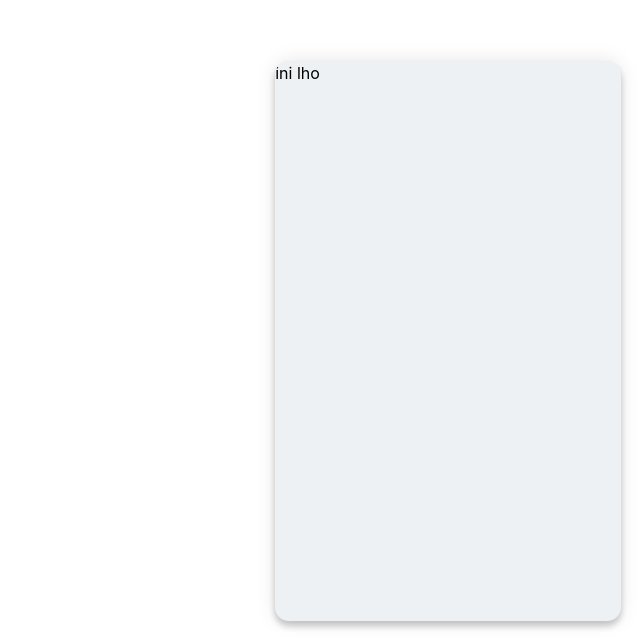
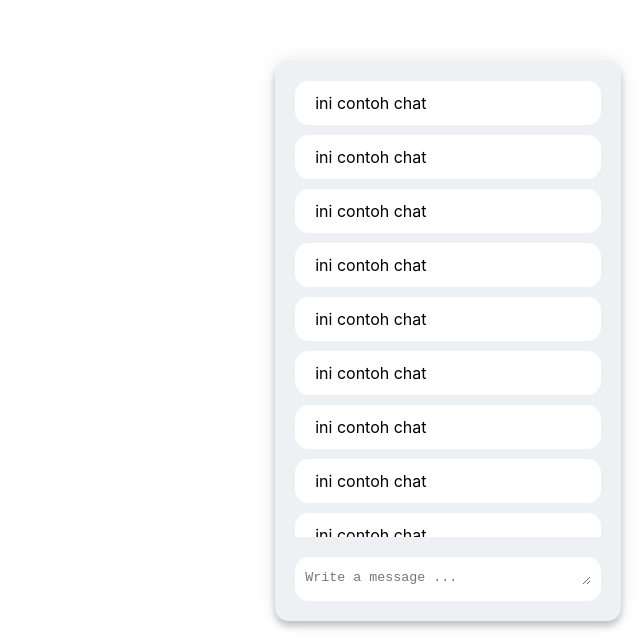
Before and after one commit to madejunes/chatbot-ui-poc, a website built with Vite: page index.html in a window 1280 px wide. Shown: the part 159-800 px from the top of the page, without its empty margins (640-1280 px from the left). Built offline with nearby package versions, Linux system fonts and the light colour scheme.

Commit message:
basic chat and input styling

```diff
--- a/index.html
+++ b/index.html
@@ -7,7 +7,70 @@
     <title>Chatbot UI POC</title>
   </head>
   <body>
-    <div id="widget-app" class="widget-container"></div>
+    <div id="widget-app" class="widget-container">
+      <div class="widget-inner">
+        <div class="chat-header-container"></div>
+        <div class="widget-chat-container">
+          <div class="message-wrapper">
+            <div class="message">ini contoh chat</div>
+          </div>
+          <div class="message-wrapper">
+            <div class="message">ini contoh chat</div>
+          </div>
+
+          <div class="message-wrapper">
+            <div class="message">ini contoh chat</div>
+          </div>
+          <div class="message-wrapper">
+            <div class="message">ini contoh chat</div>
+          </div>
+          <div class="message-wrapper">
+            <div class="message">ini contoh chat</div>
+          </div>
+          <div class="message-wrapper">
+            <div class="message">ini contoh chat</div>
+          </div>
+          <div class="message-wrapper">
+            <div class="message">ini contoh chat</div>
+          </div>
+          <div class="message-wrapper">
+            <div class="message">ini contoh chat</div>
+          </div>
+          <div class="message-wrapper">
+            <div class="message">ini contoh chat</div>
+          </div>
+          <div class="message-wrapper">
+            <div class="message">ini contoh chat</div>
+          </div>
+          <div class="message-wrapper">
+            <div class="message">ini contoh chat</div>
+          </div>
+          <div class="message-wrapper">
+            <div class="message">ini contoh chat</div>
+          </div>
+          <div class="message-wrapper">
+            <div class="message">ini contoh chat</div>
+          </div>
+          <div class="message-wrapper">
+            <div class="message">ini contoh chat</div>
+          </div>
+          <div class="message-wrapper">
+            <div class="message">ini contoh chat</div>
+          </div>
+          <div class="message-wrapper">
+            <div class="message">ini contoh chat</div>
+          </div>
+        </div>
+        <div class="widget-form">
+          <textarea
+            placeholder="Write a message ..."
+            rows="1"
+            autofocus="autofocus"
+          ></textarea>
+        </div>
+      </div>
+    </div>
+
     <script type="module" src="/main.js"></script>
   </body>
 </html>
--- a/main.js
+++ b/main.js
@@ -2,10 +2,5 @@ import "./style.css";
 import { initWidget } from "./widget";
 
 const widgetEl = document.querySelector("#widget-app");
-widgetEl.innerHTML = `
-  <div class="widget-inner">
-    ini lho
-  </div>
-`;
 
 initWidget(widgetEl);
--- a/style.css
+++ b/style.css
@@ -89,3 +89,42 @@ button:focus-visible {
   margin: 0 auto;
   flex-grow: 1;
 }
+
+.widget-container .chat-header-container {
+  background-color: #edf1f4;
+  height: 20px;
+  width: 100%;
+}
+
+.widget-container .widget-chat-container {
+  flex-grow: 1;
+  flex-shrink: 1;
+  flex-basis: auto;
+  overflow: auto;
+  height: 1px;
+}
+
+.widget-container .widget-form {
+  background-color: #fff;
+  border-radius: 14px;
+  padding: 10px;
+  margin: 20px;
+}
+
+.widget-container .widget-form textarea {
+  background-color: transparent;
+  width: 100%;
+  border: none;
+  margin: 0;
+  padding: 0;
+  outline: none;
+}
+
+.widget-chat-container .message-wrapper {
+  margin: 0 20px 10px;
+}
+.widget-chat-container .message-wrapper .message {
+  border-radius: 14px;
+  background-color: #fff;
+  padding: 10px 20px;
+}
```
